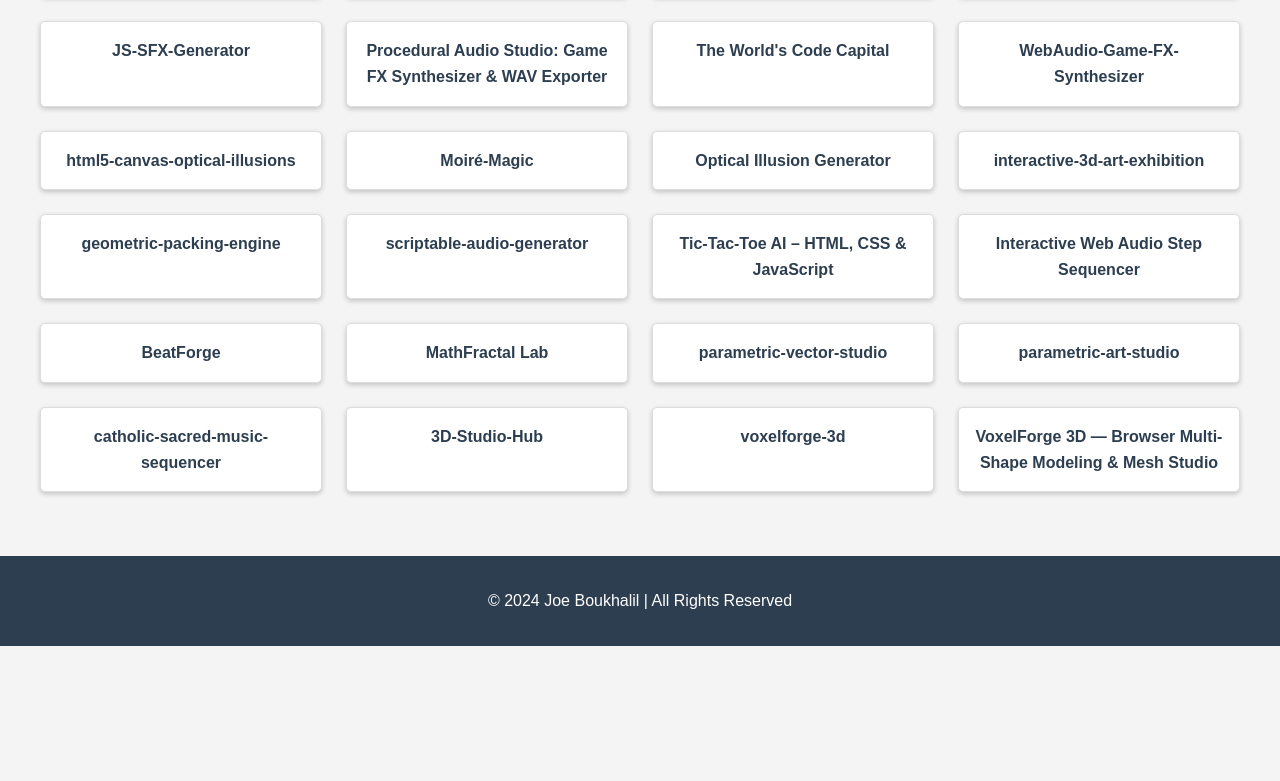
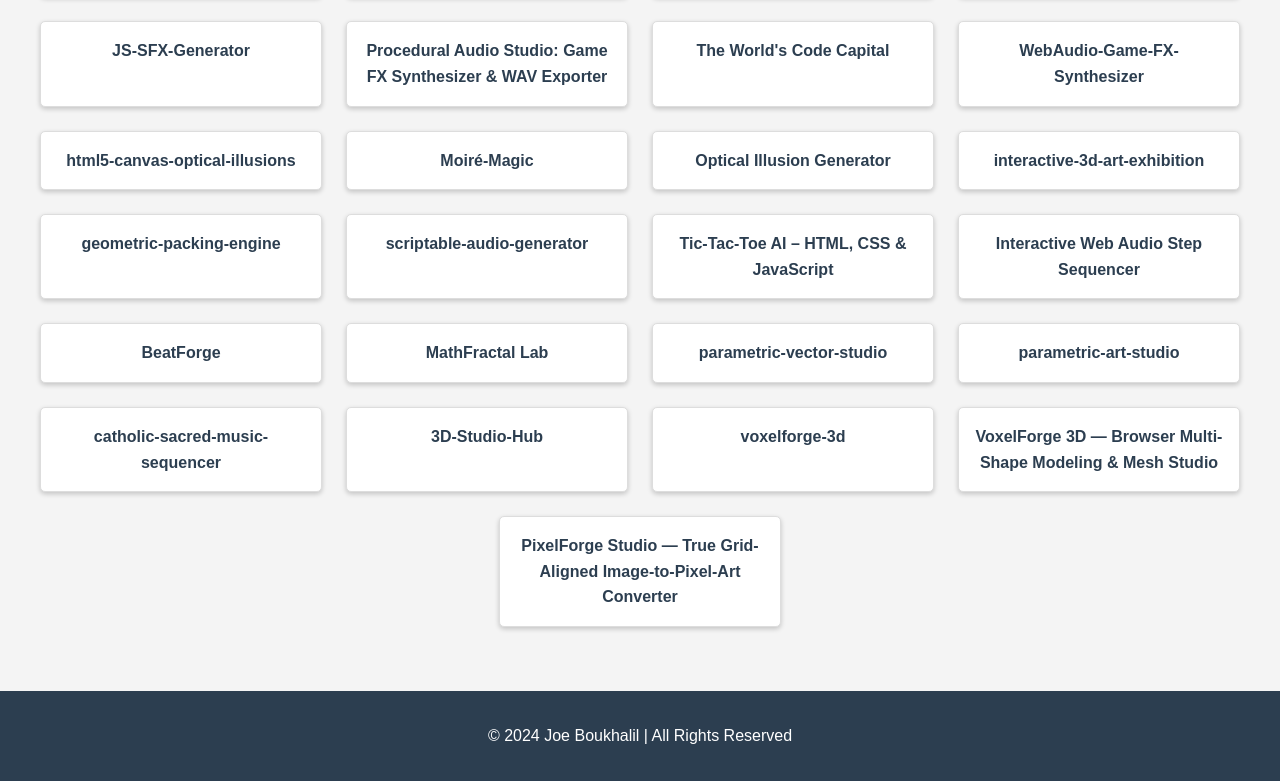
Before and after one commit to Joeboukhalil/Joeboukhalil.github.io, a plain HTML site: page index.html in a window 1280 px wide. Shown: the part 2615-3396 px from the top of the page. Before the commit the page ends 3261 px from the top, so only its background shows below. Drawn offline with Linux system fonts and the light colour scheme.

Commit message:
Add PixelForge Studio portfolio item link

```diff
--- a/index.html
+++ b/index.html
@@ -400,6 +400,9 @@
       <div class="portfolio-item">
         <a href="https://joeboukhalil.github.io/VoxelForge-3D-Browser-Multi-Shape-Modeling-Mesh-Studio/">VoxelForge 3D — Browser Multi-Shape Modeling & Mesh Studio</a>
       </div>
+      <div class="portfolio-item">
+        <a href="https://joeboukhalil.github.io/PixelForge-Studio-True-Grid-Aligned-Image-to-Pixel-Art-Converter/">PixelForge Studio — True Grid-Aligned Image-to-Pixel-Art Converter</a>
+      </div>
     </section>
   </main>
 
```
